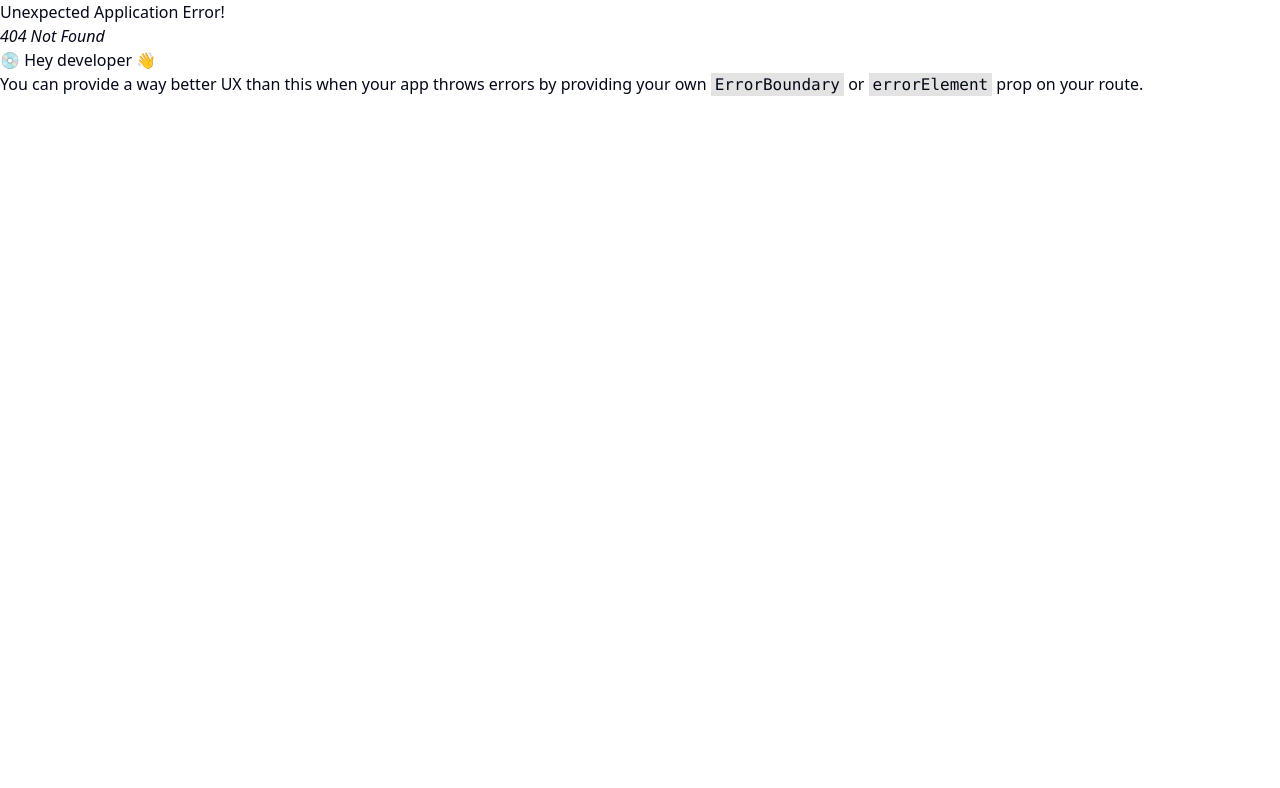
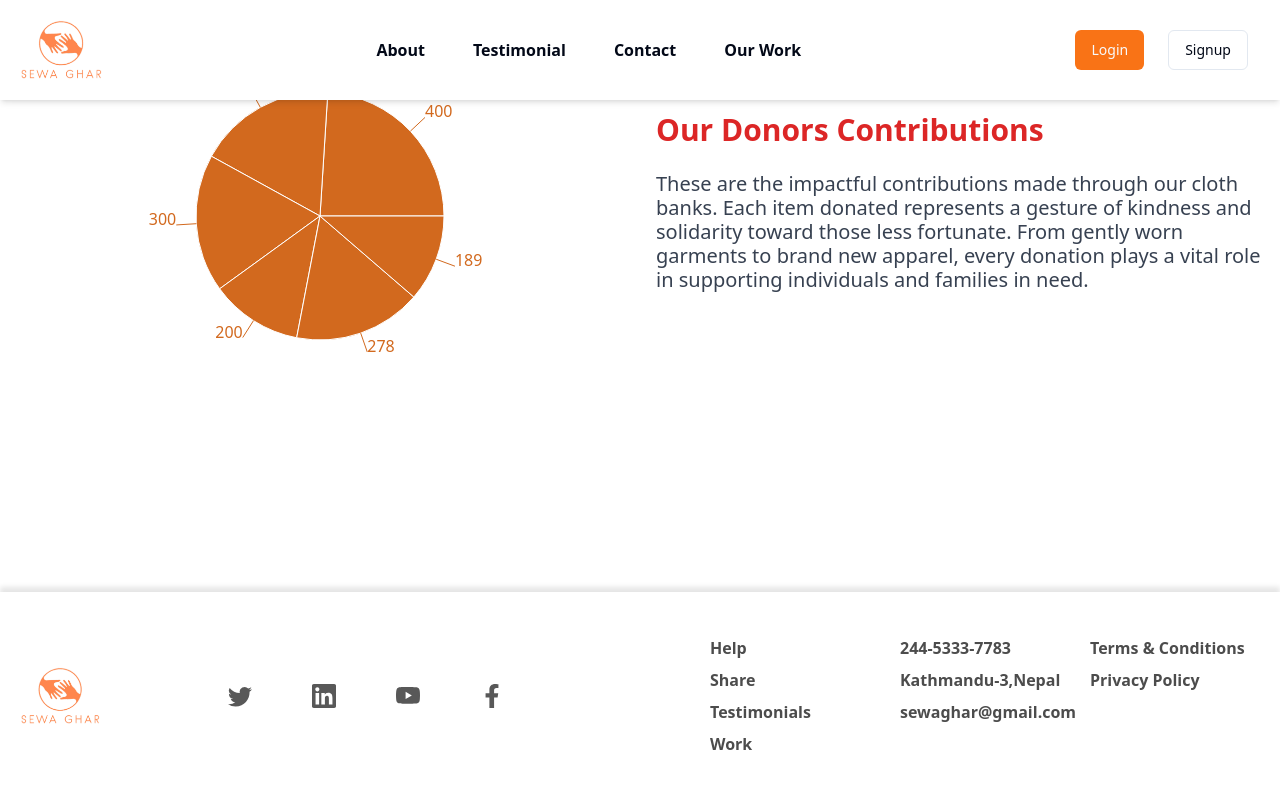
Before and after one commit to radhikaneupane93/sewa-ghar, a React (Vite) app in the folder frontend/: page /DataChart in a window 1280 px wide. Before the commit this address had no page. Shown: the top 788 px of the page. Built offline with nearby package versions, Linux system fonts and the light colour scheme.

Commit message:
Pie chart to show donation listing

```diff
--- a/frontend/package.json
+++ b/frontend/package.json
@@ -36,6 +36,7 @@
     "react-redux": "^9.1.0",
     "react-router-dom": "^6.21.2",
     "react-toastify": "^10.0.4",
+    "recharts": "^2.12.6",
     "tailwind-merge": "^2.2.2",
     "tailwindcss-animate": "^1.0.7",
     "zod": "^3.22.4"
--- a/frontend/src/pages/Blog.tsx
+++ b/frontend/src/pages/Blog.tsx
@@ -61,14 +61,14 @@ const Blog = () => {
   };
 
   return (
-    <div className="container flex flex-col items-center justify-center mt-32">
+    <div className="container flex flex-col items-center justify-center mt-16">
       <p className="text-4xl md:text-3xl xl:text-4xl font-semibold text-red-600 mb-6">
         Our Blogs
       </p>
       {loading && <p>Loading...</p>}
       {!loading && blogs.data.length === 0 && <p>No blogs found.</p>}
 
-      <div className="grid grid-cols-1 md:grid-cols-3 gap-8">
+      <div className="grid grid-cols-1 md:grid-cols-3 gap-10">
         {blogs.data.map((blog) => (
           <Card>
             <CardActionArea href={`/blogs/${blog.slug}`}>
--- /dev/null
+++ b/frontend/src/pages/DataChart.tsx
@@ -0,0 +1,51 @@
+import { PureComponent } from "react";
+import { PieChart, Pie, Tooltip, ResponsiveContainer } from "recharts";
+
+const data01 = [
+  { name: "Group A", value: 400 },
+  { name: "Group B", value: 300 },
+  { name: "Group C", value: 300 },
+  { name: "Group D", value: 200 },
+  { name: "Group E", value: 278 },
+  { name: "Group F", value: 189 },
+];
+
+export default class DataChart extends PureComponent {
+  static demoUrl = "https://codesandbox.io/s/two-simple-pie-chart-otx9h";
+
+  render() {
+    return (
+      <div className="flex justify-center">
+        <div className="w-1/2 p-4">
+          <ResponsiveContainer width="100%" height={400}>
+            <PieChart>
+              <Pie
+                dataKey="value"
+                isAnimationActive={false}
+                data={data01}
+                cx="50%"
+                cy="50%"
+                outerRadius={124}
+                fill="#D2691E"
+                label
+              />
+              <Tooltip />
+            </PieChart>
+          </ResponsiveContainer>
+        </div>
+        <div className="w-1/2 p-4 mt-24">
+          <h1 className="text-3xl font-semibold text-red-600">
+            Our Donors Contributions
+          </h1>
+          <p className="mt-6 text-xl md:text-xlxl leading-6 text-gray-700 max-w-2xl">
+            These are the impactful contributions made through our cloth banks.
+            Each item donated represents a gesture of kindness and solidarity
+            toward those less fortunate. From gently worn garments to brand new
+            apparel, every donation plays a vital role in supporting individuals
+            and families in need.
+          </p>
+        </div>
+      </div>
+    );
+  }
+}
--- a/frontend/src/pages/LandingPage.tsx
+++ b/frontend/src/pages/LandingPage.tsx
@@ -5,6 +5,7 @@ import { useNavigate } from "react-router-dom";
 import { Button } from "@/components/ui/button";
 import Leaderboard from "./Leaderboard";
 import Blog from "./Blog";
+import { DataChart } from "@/routes/pages";
 
 const DonationLocations = () => {
   const navigate = useNavigate();
@@ -85,8 +86,9 @@ const LandingPage = () => {
         </div>
       </div>
       <DonationLocations />
+      <DataChart />
+      <Blog />
       <Leaderboard />
-      <Blog />
     </>
   );
 };
--- a/frontend/src/pages/Leaderboard.tsx
+++ b/frontend/src/pages/Leaderboard.tsx
@@ -28,7 +28,7 @@ const Leaderboard = () => {
   }, []);
 
   return (
-    <div className="max-w-4xl mx-auto mt-32">
+    <div className="max-w-4xl mx-auto mt-20">
       <h2 className="text-3xl font-semibold text-red-600 mb-6 text-center">Our Leading Donors</h2>
       <div className="bg-white shadow-lg rounded-lg overflow-hidden mt-6">
         <div className="flex bg-orange-500 py-3 px-5 font-bold text-white">
--- a/frontend/src/routes/pages.tsx
+++ b/frontend/src/routes/pages.tsx
@@ -14,6 +14,7 @@ import Blog from "@/pages/Blog";
 import BlogDetail from "@/pages/BlogDetail";
 import ClothLocationsPage from "@/pages/ClothLocationsPage";
 import AllDonations from "@/pages/AllDonations";
+import DataChart from "@/pages/DataChart";
 
 
-export{Home,About,Work,Testimonial,Contact,Login,Signup,Donation,Volunteering,Leaderboard,Reward,Profile,Blog,BlogDetail, ClothLocationsPage, AllDonations}
+export{Home,About,Work,Testimonial,Contact,Login,Signup,Donation,Volunteering,Leaderboard,Reward,Profile,Blog,BlogDetail, ClothLocationsPage, AllDonations,DataChart}
--- a/frontend/src/routes/router.tsx
+++ b/frontend/src/routes/router.tsx
@@ -18,6 +18,7 @@ import {
   AllDonations,
   Blog,
   BlogDetail,
+  DataChart,
 } from "./pages";
 
 const router = createBrowserRouter([
@@ -85,6 +86,10 @@ const router = createBrowserRouter([
         path: "/all-donations",
         element: <AllDonations />,
       },
+      {
+        path: "/DataChart",
+        element: < DataChart />,
+      },
     ],
   },
   {
```
Also changed, not shown: 1 other file (tests, documents, lock files or other folders).
